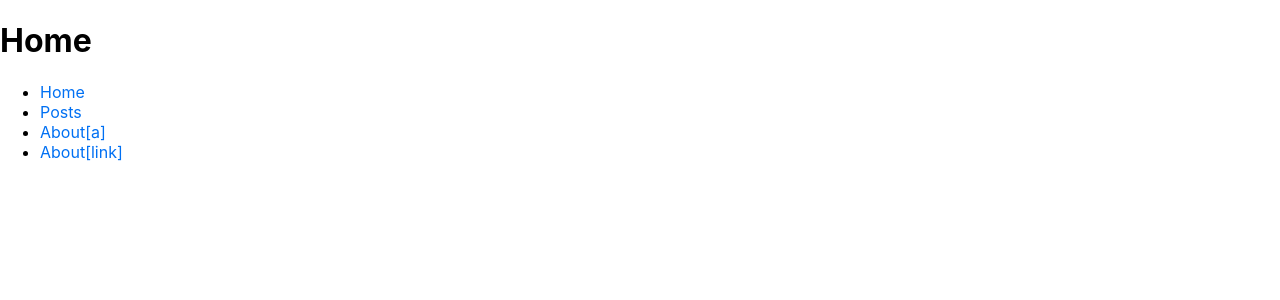
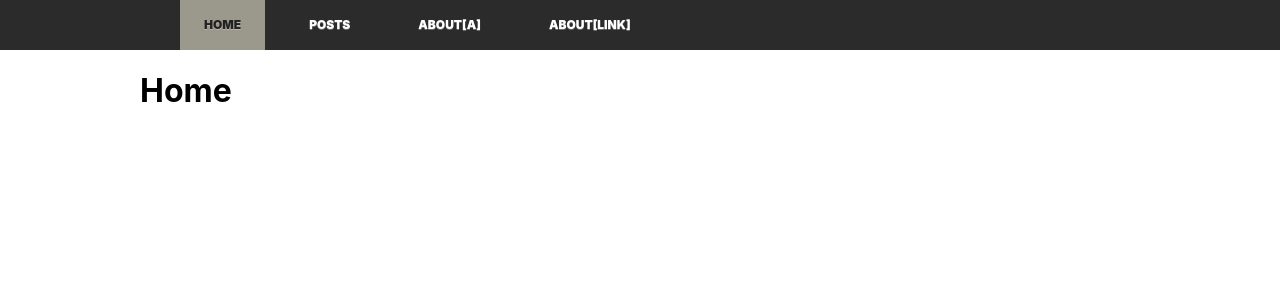
Before and after one commit to maqi1520/next-app-course, a Next.js app: page / in a window 1280 px wide. Shown: the top 300 px of the page. Built offline with nearby package versions, Linux system fonts and the light colour scheme.

Commit message:
提取导航，添加样式

```diff
--- a/pages/_app.js
+++ b/pages/_app.js
@@ -1,7 +1,81 @@
 import '../styles/globals.css'
+import { useRouter } from 'next/router'
+
+import Link from 'next/link'
 
 function MyApp({ Component, pageProps }) {
-  return <Component {...pageProps} />
+  const router = useRouter()
+
+  return (
+    <div className="container">
+      <nav>
+        <ul>
+          <li className={router.pathname === '/' ? 'current' : null}>
+            <Link href="/">
+              <a>Home</a>
+            </Link>
+          </li>
+          <li className={router.pathname.includes('/posts') ? 'current' : null}>
+            <Link href="/posts">
+              <a>Posts</a>
+            </Link>
+          </li>
+          <li>
+            <a href="/about">About[a]</a>
+          </li>
+          <li className={router.pathname.includes('/about') ? 'current' : null}>
+            <Link href="/about">
+              <a>About[link]</a>
+            </Link>
+          </li>
+        </ul>
+      </nav>
+      <main>
+        <Component {...pageProps} />
+      </main>
+      <style jsx>{`
+        nav {
+          height: 50px;
+          line-height: 50px;
+          background: #2b2b2b;
+        }
+        nav ul {
+          width: 1000px;
+          margin: 0 auto;
+          list-style: none;
+          overflow: hidden;
+        }
+        nav ul li {
+          margin-right: 20px;
+          text-align: center;
+          float: left;
+        }
+
+        nav ul li a {
+          display: block;
+          height: 50px;
+          font-weight: 900;
+          font-size: 0.75em;
+          padding: 0 2em;
+          text-transform: uppercase;
+          transition: all 0.25s;
+          text-decoration: none;
+          background-color: transparent;
+          color: #fff;
+          text-shadow: 0 1px 0 rgba(255, 255, 255, 0.3);
+        }
+        nav ul li a:hover,
+        nav ul li.current a {
+          background-color: rgb(155, 152, 140);
+          color: #222;
+        }
+        main {
+          width: 1000px;
+          margin: 0 auto;
+        }
+      `}</style>
+    </div>
+  )
 }
 
 export default MyApp
--- a/pages/index.js
+++ b/pages/index.js
@@ -1,5 +1,4 @@
 import Head from 'next/head'
-import Link from 'next/link'
 
 export default function IndexPage() {
   return (
@@ -8,28 +7,6 @@ export default function IndexPage() {
         <title>home</title>
       </Head>
       <h1>Home</h1>
-      <nav>
-        <ul>
-          <li>
-            <Link href="/">
-              <a>Home</a>
-            </Link>
-          </li>
-          <li>
-            <Link href="/posts">
-              <a>Posts</a>
-            </Link>
-          </li>
-          <li>
-            <a href="/about">About[a]</a>
-          </li>
-          <li>
-            <Link href="/about">
-              <a>About[link]</a>
-            </Link>
-          </li>
-        </ul>
-      </nav>
     </div>
   )
 }
```
